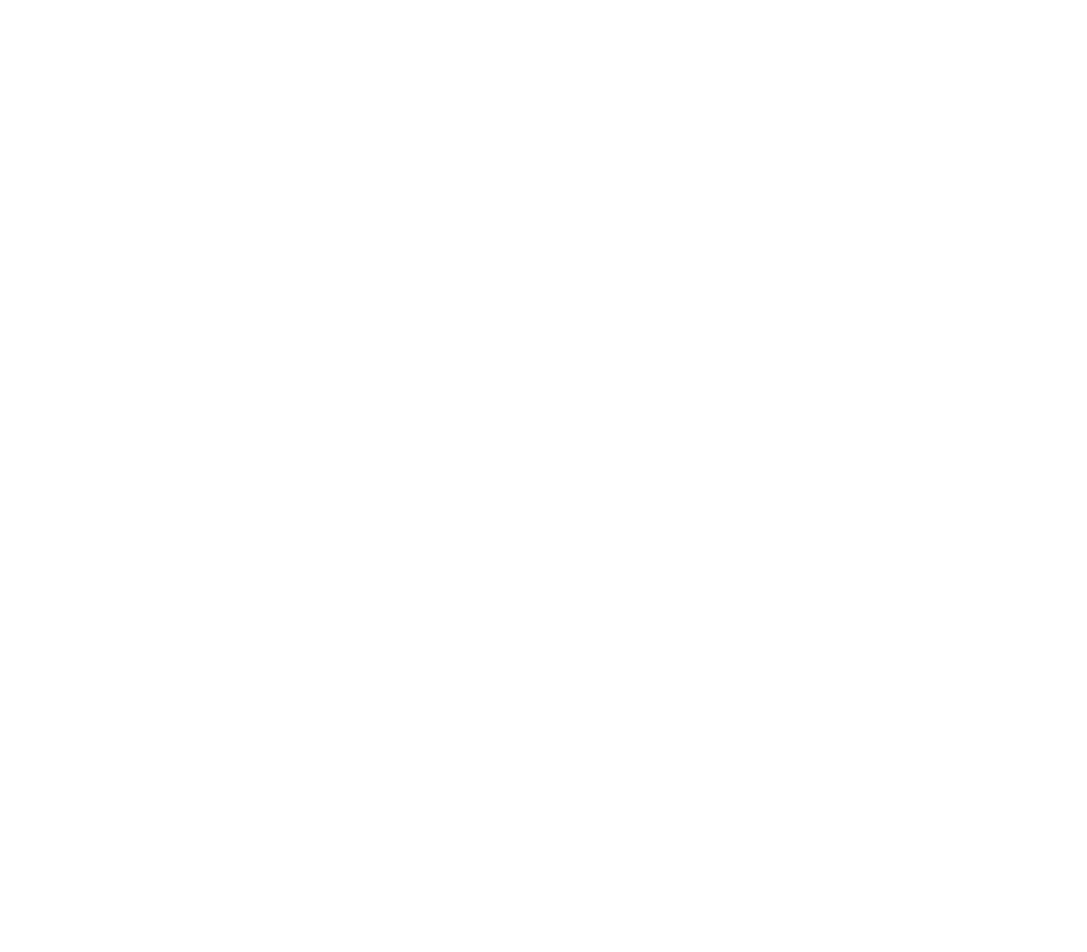
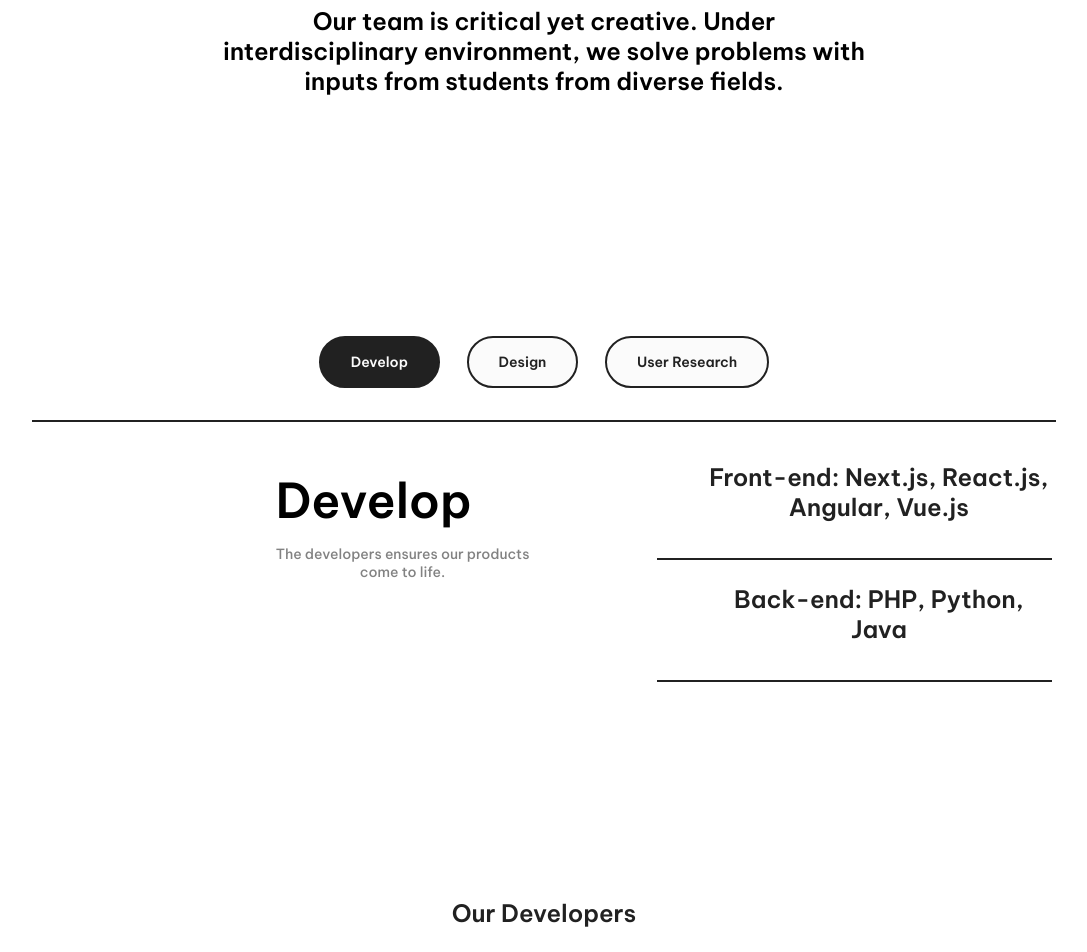
Before and after one commit to vcu-ssg/software-for-social-good-website, a Next.js app: page /about in a window 1280 px wide. Shown: the part 400-1352 px from the top of the page, without its empty margins (96-1183 px from the left). Before the commit the page ends 800 px from the top, so only its background shows below. Built offline with nearby package versions, Linux system fonts and the light colour scheme.

Commit message:
Updating the About Page

```diff
--- a/pages/about.js
+++ b/pages/about.js
@@ -1,10 +1,49 @@
+import { useState } from "react";
+
 import Navbar from "../components/Navbar";
+import styles from "../styles/About.module.css"
 
 export default function about()
 {
+    const [team, setTeam] = useState("Develop");
+
     return(
         <div>
-            <Navbar/>
+            <div className={ styles.mainContainer }>
+                <Navbar/>
+                <h1 className={ styles.mainTitle }>Cross-functional <br/>&amp; Collaborative</h1>
+                <h2 className={ styles.subTitle }>Our team is critical yet creative. Under<br/>interdisciplinary environment, we solve problems with<br/>inputs from students from diverse fields.</h2>
+                {/* The Three Buttons Develop, Design, and User Research */}
+                <div className={ styles.teamSection }>
+                    <button onClick={() => setTeam("Develop")} className={ team == "Develop" ? styles.buttonContainerActive : styles.buttonContainerInactive}>
+                        <p className={ team == "Develop" ? styles.buttonTextActive : styles.buttonTextInactive }>Develop</p>
+                    </button>
+                    <button onClick={() => setTeam("Design")} className={ team == "Design" ? styles.buttonContainerActive : styles.buttonContainerInactive}>
+                        <p className={ team == "Design" ? styles.buttonTextActive : styles.buttonTextInactive }>Design</p>
+                    </button>
+                    <button onClick={() => setTeam("User Research")} className={ team == "User Research" ? styles.buttonContainerActive : styles.buttonContainerInactive}>
+                        <p className={ team == "User Research" ? styles.buttonTextActive : styles.buttonTextInactive }>User Research</p>
+                    </button>
+                </div>
+                <div className={ styles.teamSectionHeader }>
+                    <div className={ styles.teamSectionTitleContainer }>
+                        <div>
+                            <p className={ styles.teamSectionTitle }>Develop</p>
+                        </div>
+                        <p className={ styles.teamSectionSubTitle }>The developers ensures our products<br />come to life.</p>
+                    </div>
+                    {/* Right hand Side: showing skills */}
+                    <div className={ styles.teamSectionSkillsContainer }>
+                        <div>
+                            <p className={ styles.teamSectionSkillsText }>Front-end: Next.js, React.js, Angular, Vue.js</p>
+                            <p className={ styles.teamSectionSkillsText }>Back-end: PHP, Python, Java</p>
+                        </div>
+                    </div>
+                </div>
+                <div>
+                    <p className={ styles.teamSectionMemberHeader }>Our Developers</p>
+                </div>
+            </div>
         </div>
     )
 }
--- /dev/null
+++ b/styles/About.module.css
@@ -0,0 +1,139 @@
+.mainContainer {
+    display: block;
+}
+
+.mainTitle {
+    font-family: "Be Vietnam Pro";
+    font-style: normal;
+    font-weight: 700;
+    font-size: 64px;
+    line-height: 100.5%;
+    text-align: center;
+    color: black;
+    padding-top: 12rem;
+}
+
+.subTitle {
+    font-family: 'Be Vietnam Pro';
+    font-style: normal;
+    font-weight: 600;
+    font-size: 24px;
+    line-height: 30px;
+    text-align: center;
+    color: black;
+    margin-bottom: 10em;
+}
+
+.teamSection {
+    display: flex;
+    justify-content: center;
+    padding-bottom: 2em;
+    margin-left: 10%;
+    width: 80%;
+    border-bottom: 2px solid #212121;
+}
+
+.teamSectionTitleContainer {
+    display: block;
+    justify-content: center;
+}
+
+.teamSectionTitle {
+    font-family: 'Be Vietnam Pro';
+    font-style: normal;
+    font-weight: 600;
+    font-size: 48px;
+    color: black;
+    margin-bottom: 0em;
+    margin-left: 0em;
+}
+
+.teamSectionSubTitle {
+    font-family: 'Be Vietnam Pro';
+    font-style: normal;
+    font-weight: 500;
+    font-size: 14px;
+    color: #828282;
+    text-align: center;
+}
+
+.teamSectionHeader {
+    display: flex; /* This envelopes the skill set of the team and the title of the team */
+    flex: 1;
+    padding-left: 15em;
+    justify-content: center;
+}
+
+.teamSectionSkillsContainer {
+    flex: 0.6; /* The border-bottom line is adjusted by this. */
+    margin-top: 1em;
+    margin-left: 8em;
+}
+
+.teamSectionSkillsText {
+    font-family: 'Be Vietnam Pro';
+    font-style: normal;
+    font-weight: 600;
+    font-size: 24px;
+    display: flex;
+    align-items: center;
+    text-align: center;
+    color: #212121;
+    padding-left: 2em;
+    padding-bottom: 1.5em;
+    border-bottom: 2px solid #212121;
+}
+
+.teamSectionMemberHeader {
+    padding-top: 7em;
+    font-family: 'Be Vietnam Pro';
+    font-style: normal;
+    font-weight: 600;
+    font-size: 24px;
+    text-align: center;
+    color: #212121;
+}
+
+.buttonContainerActive {
+    border: 2px solid #212121;
+    border-radius: 40px;
+    width: fit-content;
+    height: fit-content;
+    padding-left: 30px;
+    padding-right: 30px;
+    margin-left: 1em;
+    margin-right: 1em;
+    background-color: #212121;
+}
+
+.buttonContainerInactive {
+    border: 2px solid #212121;
+    border-radius: 40px;
+    width: fit-content;
+    height: fit-content;
+    padding-left: 30px;
+    padding-right: 30px;
+    margin-left: 1em;
+    margin-right: 1em;
+    background-color: #fbfbfb;
+}
+
+.buttonTextInactive {
+    font-family: 'Be Vietnam Pro';
+    font-style: normal;
+    font-weight: 600;
+    font-size: 14px;
+    color: #212121;
+}
+
+.buttonTextActive {
+    font-family: 'Be Vietnam Pro';
+    font-style: normal;
+    font-weight: 600;
+    font-size: 14px;
+    color: #fbfbfb;
+}
+
+.buttonContainer:active {
+    box-shadow: 2px 2px 5px #fc894d;
+}
--- a/styles/Navbar.module.css
+++ b/styles/Navbar.module.css
@@ -1,11 +1,14 @@
+
 .navbar {
     display: flex;
     align-items: center;
     background: #212121;
     justify-content: space-between;
-    position: absolute;
+    position: fixed;
     top: 0;
     width: 100%;
+    height: 5rem;
+    z-index: 99;
 }
 
 .navbarNavigation {
```
Also changed, not shown: components/Navbar.js (+1 -11 lines).
